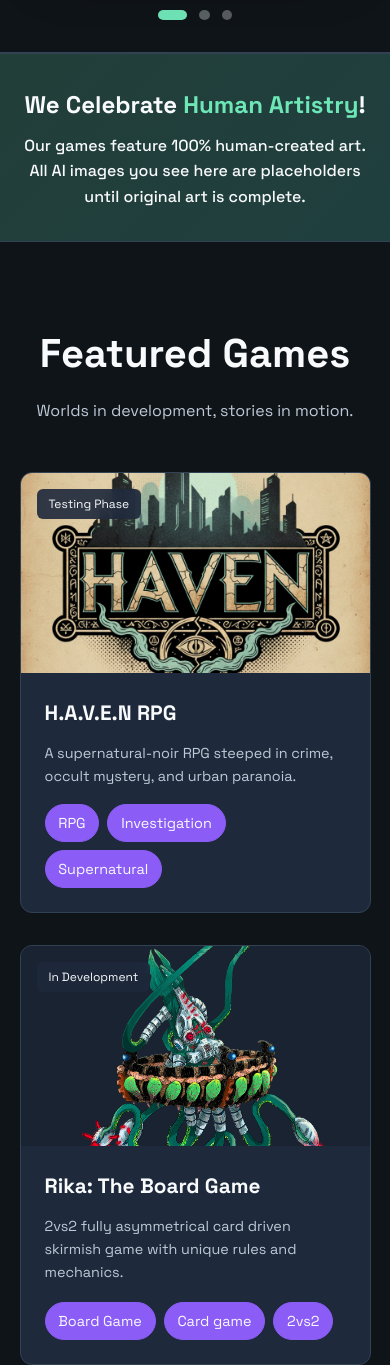
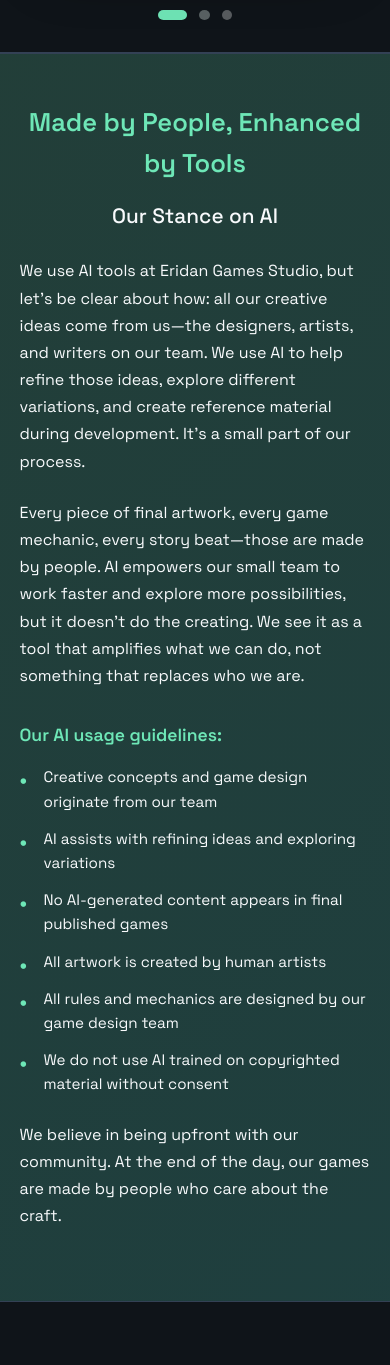
Before and after one commit to Eridan-Studios/web-site, a plain HTML site: page index.html in a window 390 px wide. Shown: the part 960-2325 px from the top of the page. Drawn offline with Linux system fonts and the light colour scheme; files whose address does not match are found by name.

Commit message:
Enhances artist banner to clarify AI stance
Updates the artist banner section to clearly communicate the studio's stance on AI usage.

The banner now details how AI tools are used to enhance human creativity, rather than replace it. This includes clarifying that all final artwork, game mechanics, and story elements are human-created. Also adjusts banner styling for better readability.

```diff
--- a/css/styles.css
+++ b/css/styles.css
@@ -262,6 +262,10 @@ nav {
     color: var(--accent-green);
 }
 
+.accent-green {
+    color: var(--accent-green);
+}
+
 .hero-text p {
     font-size: 1.1rem;
     color: var(--text-secondary);
@@ -414,33 +418,80 @@ nav {
 /* Artist Banner */
 .artist-banner {
     background: linear-gradient(135deg, rgba(110, 231, 183, 0.2), rgba(94, 234, 212, 0.2));
-    padding: 2rem 5%;
+    padding: 4rem 5%;
     border-top: 1px solid var(--border-color);
     border-bottom: 1px solid var(--border-color);
 }
 
 .artist-banner-content {
-    max-width: 1400px;
+    max-width: 900px;
     margin: 0 auto;
     text-align: center;
 }
 
 .artist-banner h2 {
-    font-size: 1.5rem;
-    margin-bottom: 0.5rem;
+    font-size: 2rem;
+    margin-bottom: 1rem;
     font-family: 'Space Grotesk', sans-serif;
+    font-weight: 600;
 }
 
 .artist-banner h2 .accent {
     color: var(--accent-green);
 }
 
+.artist-banner h3 {
+    font-size: 1.5rem;
+    margin-bottom: 2rem;
+    font-family: 'Space Grotesk', sans-serif;
+    font-weight: 500;
+    color: var(--text-primary);
+}
+
+.artist-banner h4 {
+    font-size: 1.2rem;
+    margin: 2.5rem 0 1.5rem 0;
+    font-family: 'Space Grotesk', sans-serif;
+    font-weight: 600;
+    color: var(--accent-green);
+    text-align: left;
+}
+
 .artist-banner p {
     color: var(--text-primary);
+    font-size: 1.1rem;
+    font-weight: 400;
+    line-height: 1.8;
+    font-family: 'Space Grotesk', sans-serif;
+    text-align: justify;
+    margin-bottom: 1.5rem;
+}
+
+.artist-banner ul {
+    text-align: left;
+    max-width: 700px;
+    margin: 0 auto 2rem auto;
+    padding-left: 0;
+    list-style: none;
+}
+
+.artist-banner li {
+    color: var(--text-primary);
     font-size: 1rem;
-    font-weight: 500;
-    line-height: 1.6;
+    line-height: 1.7;
     font-family: 'Space Grotesk', sans-serif;
+    margin-bottom: 0.8rem;
+    padding-left: 1.5rem;
+    position: relative;
+}
+
+.artist-banner li::before {
+    content: "•";
+    color: var(--accent-green);
+    position: absolute;
+    left: 0;
+    font-weight: bold;
+    font-size: 1.2rem;
 }
 
 
@@ -1254,6 +1305,45 @@ footer {
     .cta-secondary {
         width: 100%;
         max-width: 280px;
+    }
+
+    /* Artist Banner Mobile */
+    .artist-banner {
+        padding: 3rem 5%;
+    }
+
+    .artist-banner-content {
+        max-width: 100%;
+    }
+
+    .artist-banner h2 {
+        font-size: 1.6rem;
+    }
+
+    .artist-banner h3 {
+        font-size: 1.3rem;
+        margin-bottom: 1.5rem;
+    }
+
+    .artist-banner h4 {
+        font-size: 1.1rem;
+        margin: 2rem 0 1rem 0;
+    }
+
+    .artist-banner p {
+        font-size: 1rem;
+        text-align: left;
+        line-height: 1.7;
+    }
+
+    .artist-banner ul {
+        max-width: 100%;
+        margin: 0 auto 1.5rem auto;
+    }
+
+    .artist-banner li {
+        font-size: 0.95rem;
+        line-height: 1.6;
     }
 
     .hero-carousel {
--- a/index.html
+++ b/index.html
@@ -61,8 +61,30 @@
     <!-- Artist Banner -->
     <div class="artist-banner">
         <div class="artist-banner-content">
-            <h2>We Celebrate <span class="accent">Human Artistry</span>!</h2>
-            <p>Our games feature 100% human-created art. All AI images you see here are placeholders until original art is complete.</p>
+            <h2 class="accent-green">Made by People, Enhanced by Tools</h2>
+            <h3>Our Stance on AI</h3>
+
+            <p>
+              We use AI tools at Eridan Games Studio, but let's be clear about how: all our creative ideas come from us—the designers, artists, and writers on our team. We use AI to help refine those ideas, explore different variations, and create reference material during development. It's a small part of our process.
+            </p>
+
+            <p>
+              Every piece of final artwork, every game mechanic, every story beat—those are made by people. AI empowers our small team to work faster and explore more possibilities, but it doesn't do the creating. We see it as a tool that amplifies what we can do, not something that replaces who we are.
+            </p>
+
+            <h4>Our AI usage guidelines:</h4>
+            <ul>
+              <li>Creative concepts and game design originate from our team</li>
+              <li>AI assists with refining ideas and exploring variations</li>
+              <li>No AI-generated content appears in final published games</li>
+              <li>All artwork is created by human artists</li>
+              <li>All rules and mechanics are designed by our game design team</li>
+              <li>We do not use AI trained on copyrighted material without consent</li>
+            </ul>
+
+            <p>
+              We believe in being upfront with our community. At the end of the day, our games are made by people who care about the craft.
+            </p>
         </div>
     </div>
 
```
